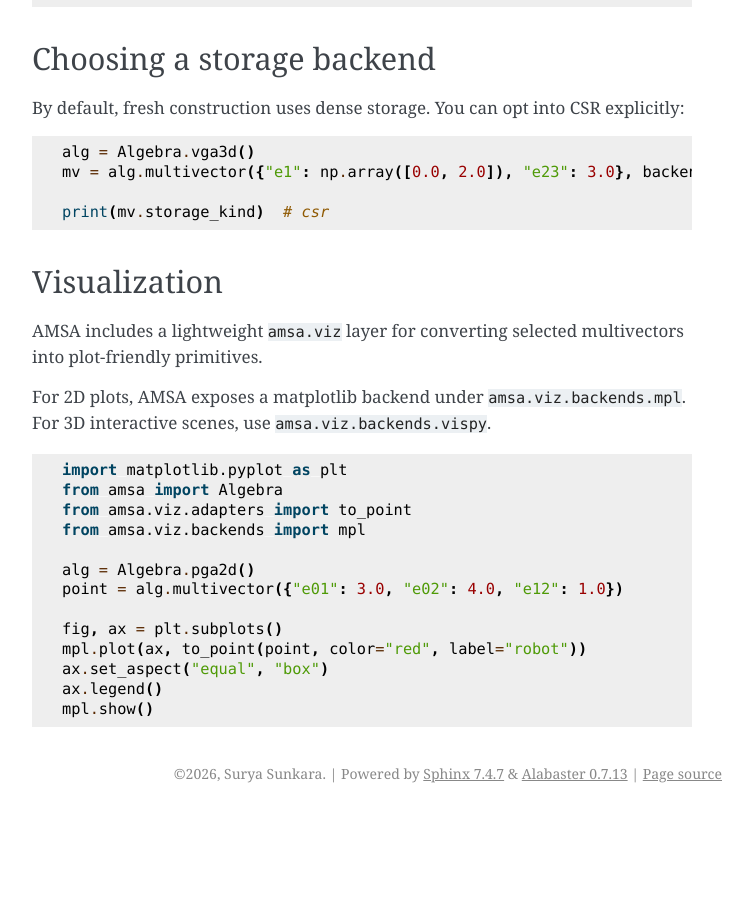
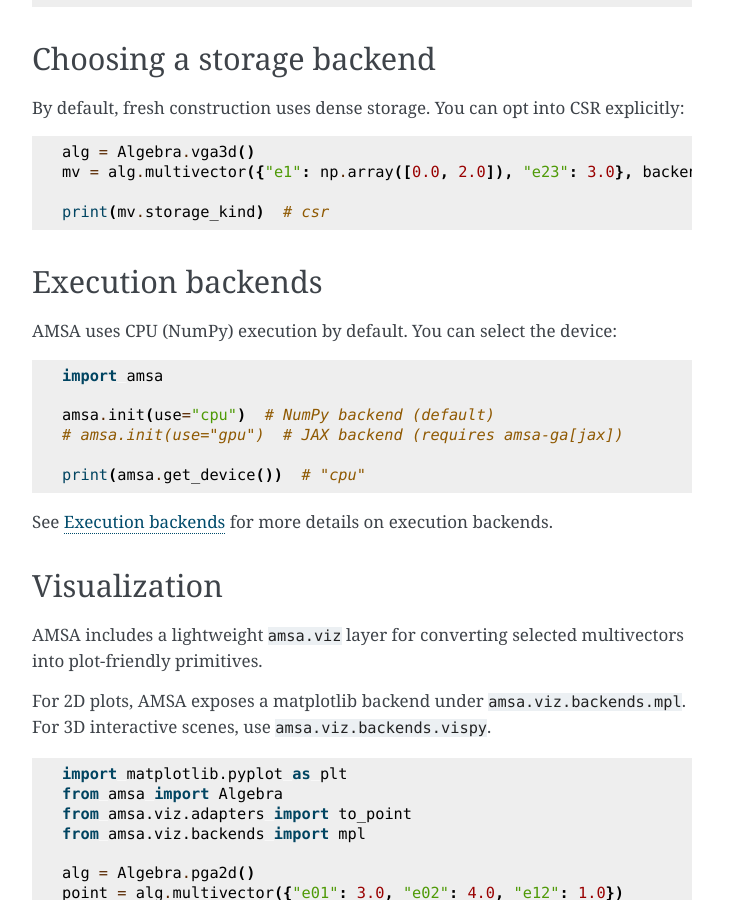
Before and after one commit to sunkmechie/AMSA, a Sphinx documentation site: the page built from docs/quickstart.rst, in a window 1280 px wide and 900 px high, scrolled down 1507 px. Shown: the whole window, without its empty margins (388-1141 px from the left). Built offline with Sphinx 7.4.7, drawn with Linux system fonts in a browser that asks for light colours; before the commit the page ends 2320 px from its top, so only the background shows below that.

```diff
--- a/docs/quickstart.rst
+++ b/docs/quickstart.rst
@@ -91,6 +91,22 @@ By default, fresh construction uses dense storage. You can opt into CSR explicit
 
    print(mv.storage_kind)  # csr
 
+Execution backends
+------------------
+
+AMSA uses CPU (NumPy) execution by default. You can select the device:
+
+.. code-block:: python
+
+   import amsa
+
+   amsa.init(use="cpu")  # NumPy backend (default)
+   # amsa.init(use="gpu")  # JAX backend (requires amsa-ga[jax])
+
+   print(amsa.get_device())  # "cpu"
+
+See :doc:`backends` for more details on execution backends.
+
 Visualization
 -------------
 
```
Also changed, not shown: README.md (+22 -0 lines), 1 other file.
